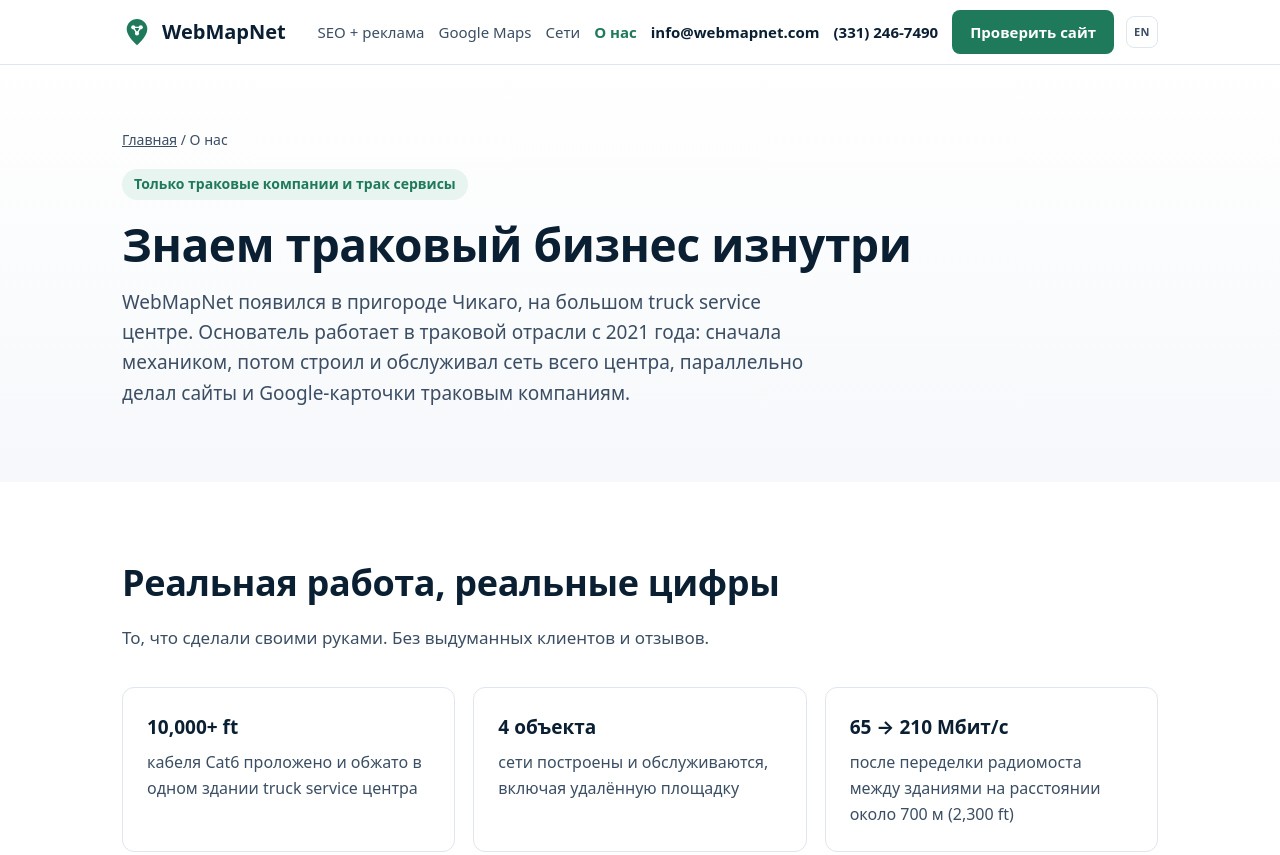
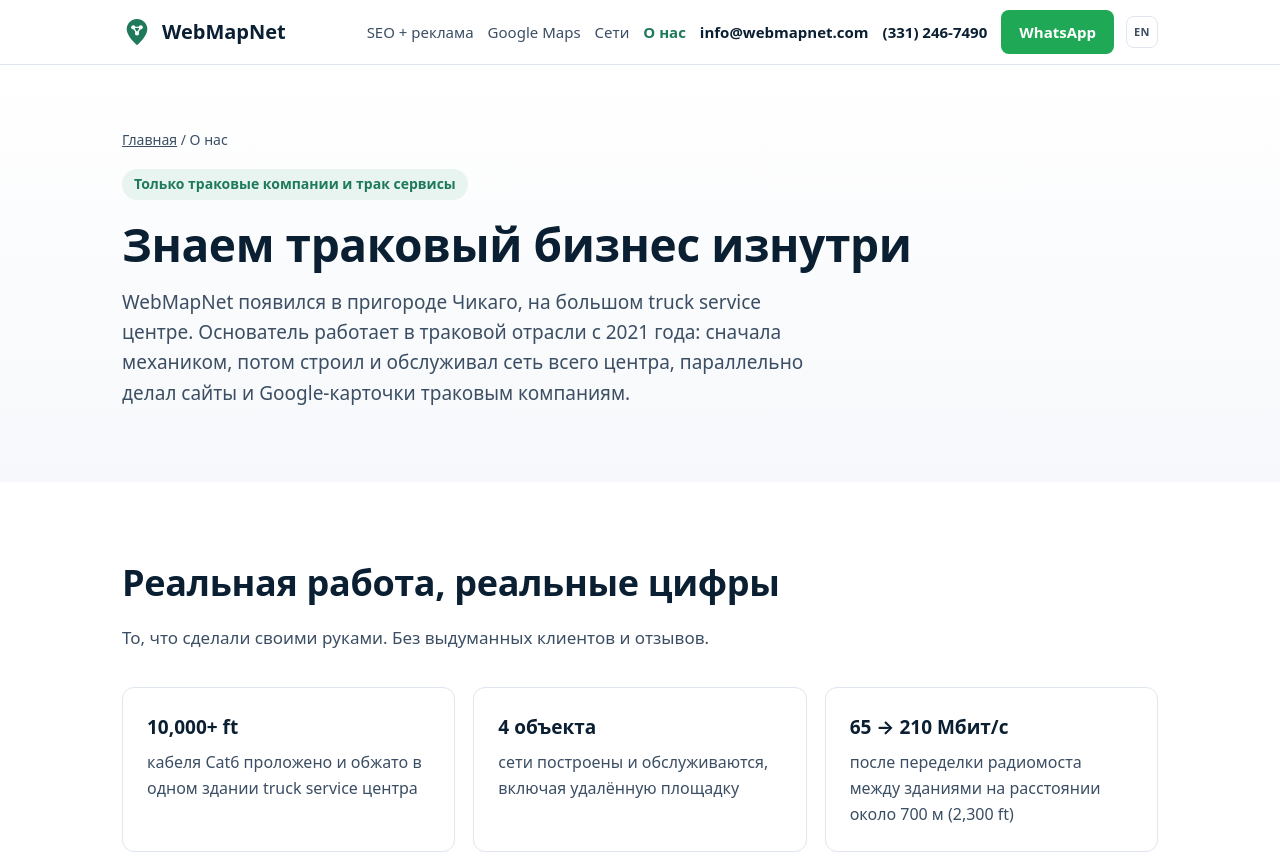
Before and after one commit to rafissabitov/webmapnet-site, a plain HTML site: page ru/about/index.html in a window 1280 px wide. Shown: the top 855 px of the page. Drawn offline with Linux system fonts and the light colour scheme.

Commit message:
RU header: WhatsApp button instead of site check
Co-Authored-By: Claude Opus 5.5 <noreply@anthropic.com>
Claude-Session: https://claude.ai/code/session_0135i87Z5YPNDuRxeL9ARPWo

```diff
--- a/ru/about/index.html
+++ b/ru/about/index.html
@@ -72,7 +72,7 @@
       <a href="/ru/about/" class="on" aria-current="page">О нас</a>
       <a class="phone email" href="mailto:info@webmapnet.com?subject=%D0%92%D0%BE%D0%BF%D1%80%D0%BE%D1%81%20%D1%81%20%D1%81%D0%B0%D0%B9%D1%82%D0%B0">info@webmapnet.com</a>
       <a class="phone tel" href="tel:+13312467490">(331) 246-7490</a>
-      <a class="btn" href="/ru/#check"><span class="long">Проверить сайт</span><span class="short">Проверка</span></a>
+      <a class="btn wa" href="https://wa.me/13312467490?text=Hi%20WebMapNet%2C%20%D0%97%D0%B4%D1%80%D0%B0%D0%B2%D1%81%D1%82%D0%B2%D1%83%D0%B9%D1%82%D0%B5%21%20" target="_blank" rel="noopener">WhatsApp</a>
       <a class="lang" href="/about/" hreflang="en" lang="en" title="English" aria-label="English version">EN</a>
     </nav>
   </div>
```
Also changed, not shown: ru/google-maps/index.html (+1 -1 lines), ru/index.html (+1 -1 lines), ru/network/index.html (+1 -1 lines), ru/seo-google-ads/index.html (+1 -1 lines).
